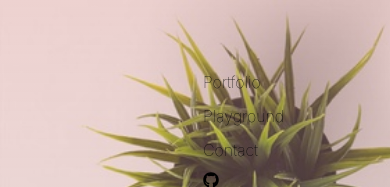
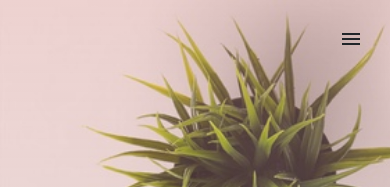
Before and after one commit to zachary-nguyen/zachub, a React (Create React App) app: page / in a window 390 px wide. Shown: the top 187 px of the page. Built offline with nearby package versions, Linux system fonts and the light colour scheme.

Commit message:
- added hamburger menu

```diff
--- a/src/App.css
+++ b/src/App.css
@@ -37,15 +37,33 @@ body{
     z-index: 1;
 }
 
+/*
+ --- HAMBURGER MENU ---
+ */
+#hamburger-menu {
+    display: none;
+}
+
+.hamburger-drawer{
+    height: 100vh!important;
+}
+
+.hamburger-item{
+    text-align: center!important;
+    text-decoration: none!important;
+    color: #ffb1ab;
+}
+
+.hamburger-content{
+    top: 40%!important;
+}
+
 #nav-menu{
-    position: absolute;
+    position: relative;
     float: right;
-    width: 10%;
-    height: 10%;
     top: 4%;
-    right: 5%;
+    right: 10%;
     z-index: 10;
-    transform: translate(-50%, 0%);
     margin-bottom: 10px;
     margin-right: 10px;
 }
@@ -273,12 +291,6 @@ body{
         top: 50%;
     }
 
-    #nav-menu {
-        position: relative;
-        transform: translate(-300%,0%);
-        top: 5%;
-    }
-
     #nav-menu a{
         position: relative;
         top: 5%;
@@ -303,12 +315,18 @@ body{
         font-size: 2em;
     }
 
-    #content h2 {
-        font-size: 1.3em;
+}
+
+@media only screen and (max-width : 700px) {
+
+    #nav-menu {
+        display: none;
     }
 
-    #content a {
-        padding: 10px 20px;
+    #hamburger-menu {
+        display: block;
+        float: right;
+        z-index: 10;
     }
 }
 
--- a/src/components/Navigation/navigation.jsx
+++ b/src/components/Navigation/navigation.jsx
@@ -1,15 +1,64 @@
 import React from 'react';
 import {Link} from 'react-router-dom'
 import Social from "../Social/social";
+import IconButton from "@material-ui/core/IconButton";
+import MenuIcon from '@material-ui/icons/Menu';
+import ListItemText from '@material-ui/core/ListItemText';
+import List from '@material-ui/core/List';
+import ListItem from '@material-ui/core/ListItem';
+import Drawer from '@material-ui/core/Drawer';
 
 const Navigation = () => {
+    const [state, setState] = React.useState({
+        open: false,
+    });
+
+    const toggleDrawer = (open) => event => {
+        if (event.type === 'keydown' && (event.key === 'Tab' || event.key === 'Shift')) {
+            return;
+        }
+
+        setState({ ...state, open: open });
+    };
+
+
+    const sideList = () => {
         return(
+            <List className={'hamburger-content'}>
+                {[{'Portfolio': '/'}, {'Playground':'/playground'}, {'Contact':'/contact'}].map((text) => (
+                    <ListItem className={'hamburger-item'}
+                              component={Link}
+                              to={Object.values(text)[0]}
+                              key={Object.values(text)[0]}>
+                        <ListItemText className={'nav-button'} primary={Object.keys(text)[0]}/>
+                    </ListItem>
+                ))}
+            </List>
+        )
+    };
+
+    return(
+        <React.Fragment>
+            <IconButton onClick={toggleDrawer(true)} id={'hamburger-menu'} edge="start" color="inherit" aria-label="menu">
+                <MenuIcon />
+            </IconButton>
+            <Drawer  anchor={'top'} open={state.open} onClose={toggleDrawer( false)}>
+                <div
+                    className={'hamburger-drawer'}
+                    role="presentation"
+                    onClick={toggleDrawer( false)}
+                    onKeyDown={toggleDrawer( false)}
+                >
+                    {sideList()}
+                </div>
+            </Drawer>
             <div id={'nav-menu'}>
                 <Link className={'nav-menu-a'} to={'/all'}>Portfolio</Link>
                 <Link className={'nav-menu-a'} to={'/playground'}>Playground</Link>
                 <Link className={'nav-menu-a'} to={'/contact'}>Contact</Link>
                 <Social/>
             </div>
+        </React.Fragment>
     );
 };
 
```
Lines whose indentation alone changed are shown as unchanged.
